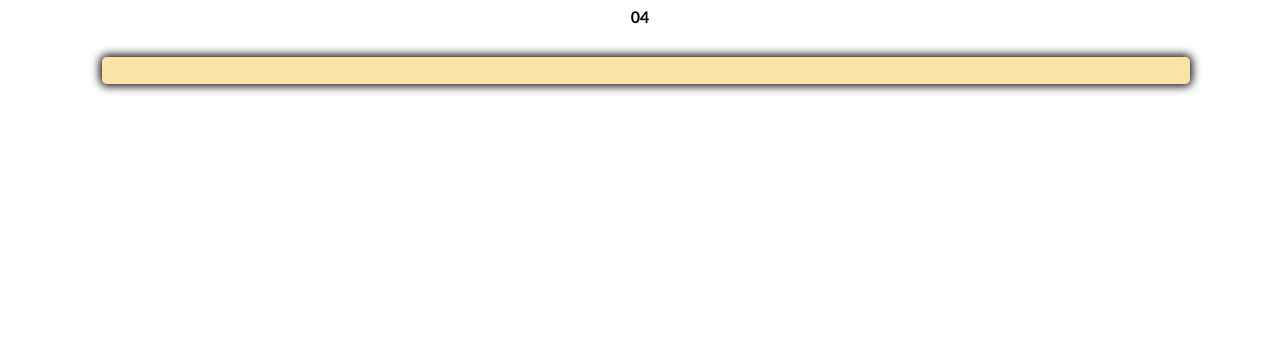
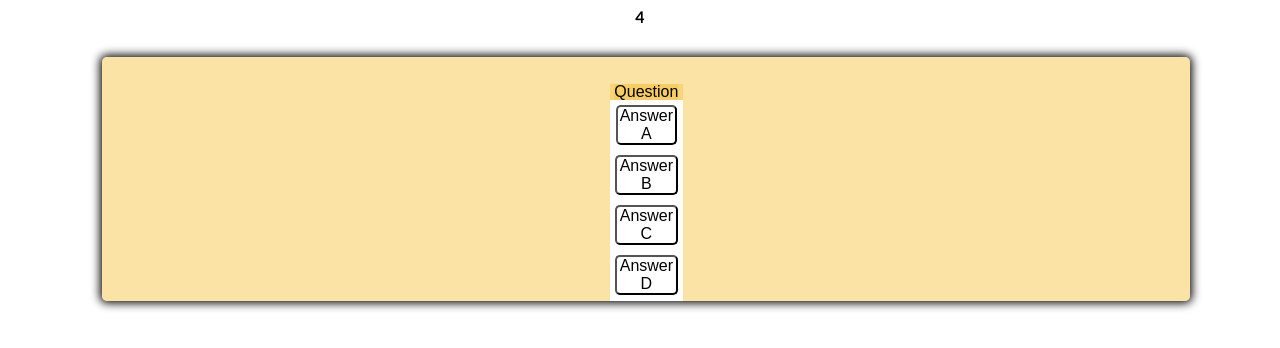
Before and after one commit to Joshuamun97/JavaBuiltQuiz, a plain HTML site: page index.html in a window 1280 px wide. Both pictures are taken after a click on the element "Begin Quiz". Shown: the part 84-432 px from the top of the page. Drawn offline with Linux system fonts and the light colour scheme.

Commit message:
Updated Javascript to begin working buttons functionality

```diff
--- a/assets/css/quiz.css
+++ b/assets/css/quiz.css
@@ -1,4 +1,4 @@
-*, *::before, ::after{
+* {
     box-sizing: border-box;
     background-color: rgb(255, 255, 255);
 }
@@ -31,18 +31,22 @@
     box-shadow: 0 0 10px 2px;
 }
 .btnGrid {
-    display: grid;
-    grid-template-columns: repeat(2, auto);
-    gap: 10px;
-    margin: 20px 0;
+    display: flex;
+    justify-content: center;
+    align-items: center;
+    flex-direction: column;
+
 }
+
 h2 {
     margin-top: 2.5%;
     background-color: transparent;
     font-family: 'Trebuchet MS', Arial, Helvetica, sans-serif;
 }
 
-
+.quizBtn{
+    border: none;
+}
 .Button {
     background-color: white;
     color: rgba(247, 196, 68, 0.672);
@@ -50,26 +54,41 @@ h2 {
     border-radius: 5px;
     padding: 1%;
     margin: 5%;
-    border: none;
+
 }
 
-button {
-    border: none;
-}
-/*Need to figure out why hover isnt filling entire button*/
-.Button :hover {
-    background-color: gray;
-    color: gray;
+.btn {
+  margin: 7%;
+  border-radius: 5px;
+
 }
 
-button :hover {
-    background-color: gray;
-    color: gray;
+.Button :hover {
+    font-weight: 900;
+
+}
+
+.btn :hover {
+    font-weight: 900;
+
 }
 .hide {
     display: none;
 }
 
+.show {
+    display: flex;
+    justify-content: center;
+    align-items: center;
+    flex-direction: column;
+    background-color: rgba(247, 196, 68, 0.476);
+
+}
+
+#question{
+    background-color: rgba(247, 196, 68, 0.476);
+}
+
 /*.Button :after {
     background-color: white;
 } */
--- a/assets/js/quiz.js
+++ b/assets/js/quiz.js
@@ -1,12 +1,12 @@
 var startTimer = document.querySelector('#TimerJS');
 var startQuiz = document.getElementById('#beginQuiz');
-var showQuestions = document.getElementsByClassName('.hide');
+var showQuestions = document.querySelector('.hide');
 
 
 function timerMain(){
     var seconds = 5;
     var timer = setInterval(function(){
-        document.getElementById('TimerJS').innerHTML='0'+seconds;
+        document.getElementById('TimerJS').innerHTML= +seconds;
         console.log (seconds);
         if (seconds === 0) {
             console.log ("seconds")
@@ -20,21 +20,25 @@ function timerMain(){
 document.getElementById('beginQuiz').addEventListener('click', timerMain);
 document.getElementById('beginQuiz').addEventListener('click', startGame);
 
+
 function startGame(){
     this.style.display = 'none';
     if(this.style.display == 'none') {
         console.log(showQuestions);
-        showQuestions.style.display = 'block' ;
+        showQuestions.classList.remove('hide');
+        showQuestions.classList.add('show')
     }
-
-
 
 }
 
 
 function setNextQuestion(){
+var Button= document.querySelector('btn');
+    if (Button==document.querySelector('btn'));
+    console.log('Bet');
+}
 
-}
+document.querySelector('btn').addEventListener('click', setNextQuestion);
 
 function selectAnswers(){
 
--- a/index.html
+++ b/index.html
@@ -16,10 +16,18 @@
         <div id="questionContainer" class="hide">
             <div id="question">Question</div>
             <section id="Answers" class="btnGrid">
-                <button class="btn">Answer A</A></button>
-                <button class="btn">Answer B</A></button>
-                <button class="btn">Answer C</A></button>
-                <button class="btn">Answer D</A></button>
+                <div>
+                    <button class="btn">Answer A</button>
+                </div>
+                <div>
+                    <button class="btn">Answer B</button>
+                </div>
+                <div>
+                    <button class="btn">Answer C</button>
+                </div>
+                <div>
+                    <button class="btn">Answer D</button>
+                </div>
             </section>
         </div>
 
@@ -30,7 +38,7 @@
 
 
             <div id = "beginQuiz" class="Button">
-                <button>Begin Quiz</button>
+                <button class="quizBtn">Begin Quiz</button>
            </div>
 
         </section>
```
